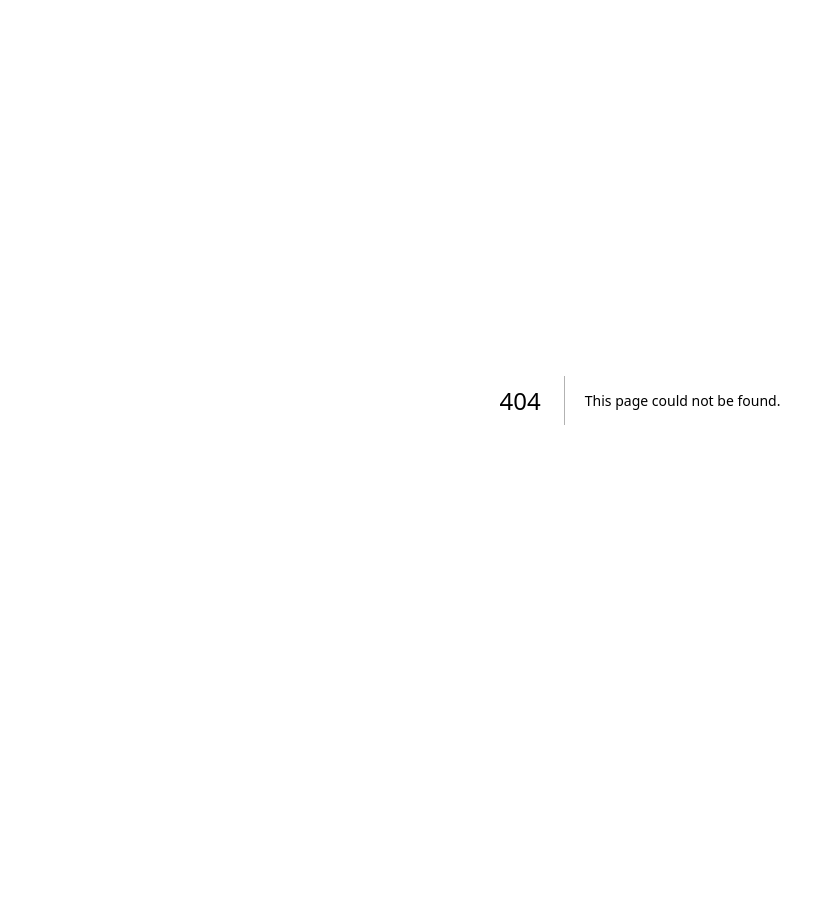
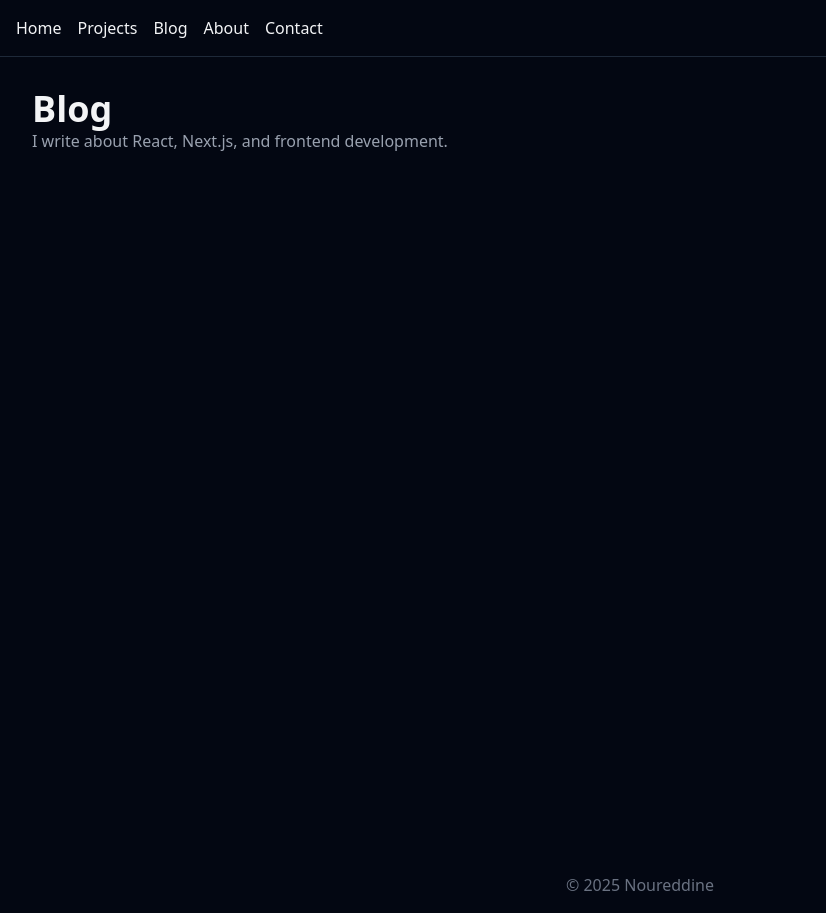
Before and after one commit to noureddineweb3dev/myPortfolio, a Next.js app: page /blog in a window 1280 px wide. Before the commit this address had no page. Shown: the whole page, without its empty margins (0-826 px from the left). Before the commit the page ends 800 px from the top, so only its background shows below. Built offline with nearby package versions, Linux system fonts and the light colour scheme.

Commit message:
File structure defined + folders and files created + page layout created

```diff
--- /dev/null
+++ b/src/app/about/page.tsx
@@ -0,0 +1,4 @@
+function AboutPage() {
+  return <div>AboutPage</div>;
+}
+export default AboutPage;
--- /dev/null
+++ b/src/app/blog/page.tsx
@@ -0,0 +1,9 @@
+function BlogPage() {
+  return (
+    <section className="p-8">
+      <h1 className="text-4xl font-bold">Blog</h1>
+      <p className="text-gray-400">I write about React, Next.js, and frontend development.</p>
+    </section>
+  );
+}
+export default BlogPage;
--- /dev/null
+++ b/src/app/contact/page.tsx
@@ -0,0 +1,4 @@
+function ContactPage() {
+  return <div>ContactPage</div>;
+}
+export default ContactPage;
--- /dev/null
+++ b/src/app/globals.css
@@ -0,0 +1 @@
+@import 'tailwindcss';
--- a/src/app/layout.tsx
+++ b/src/app/layout.tsx
@@ -1,7 +1,22 @@
+import './globals.css';
 function Layout({ children }: { children: React.ReactNode }) {
   return (
-    <html>
-      <body>{children}</body>
+    <html lang="en">
+      <body className="bg-gray-950 text-gray-100">
+        <header className="p-4 border-b border-gray-800">
+          <nav className="flex gap-4">
+            <a href="/">Home</a>
+            <a href="/projects">Projects</a>
+            <a href="/blog">Blog</a>
+            <a href="/about">About</a>
+            <a href="/contact">Contact</a>
+          </nav>
+        </header>
+
+        <main className="min-h-screen">{children}</main>
+
+        <footer className="p-4 text-center text-gray-500">© 2025 Noureddine</footer>
+      </body>
     </html>
   );
 }
--- /dev/null
+++ b/src/app/projects/page.tsx
@@ -0,0 +1,4 @@
+function ProjectsPage() {
+  return <div>ProjectsPage</div>;
+}
+export default ProjectsPage;
```
